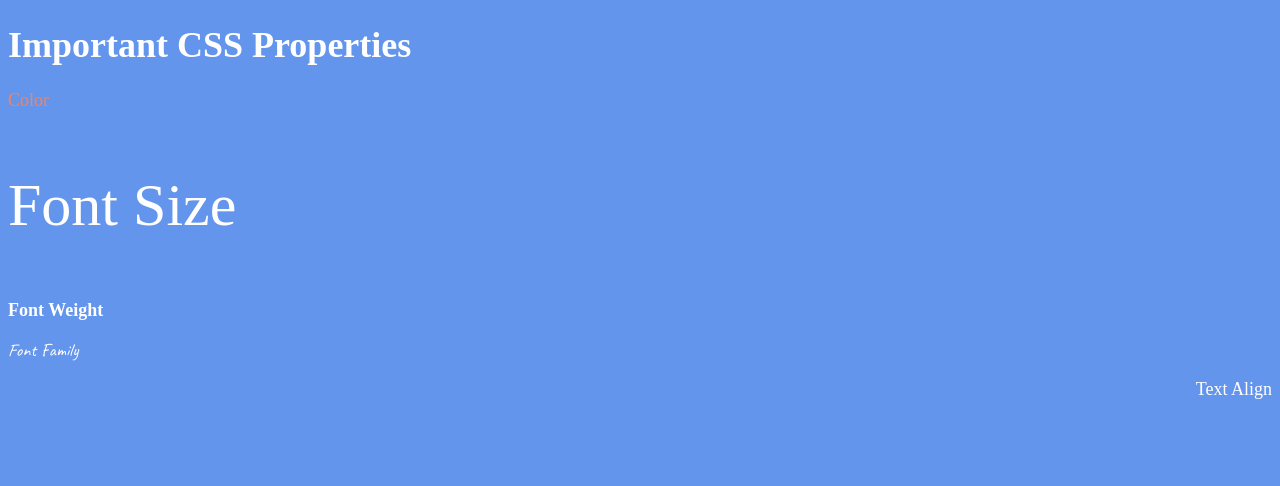
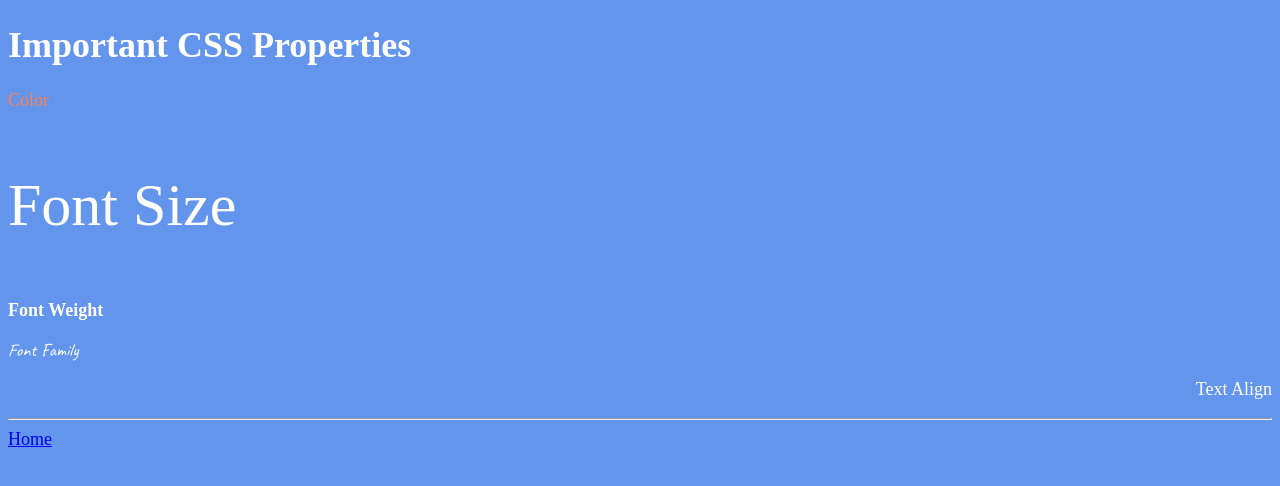
Before and after one commit to jbgithub22/jbrienweb.dev, a plain HTML site: page public/fonts.html in a window 1280 px wide. Drawn offline with Linux system fonts and the light colour scheme.

Commit message:
Added 'Home' link to font and div pages

```diff
--- a/public/fonts.html
+++ b/public/fonts.html
@@ -54,6 +54,8 @@
   Link: https://fonts.google.com/specimen/Caveat
   5. Change the <p>Text Align</p> to right align.
   6. Change the the root (html element) font size to 30px -->
+  <hr />
+  <a href="../index.html">Home</a>
 </body>
 
 </html>
```
Also changed, not shown: public/divs.html (+2 -0 lines).
